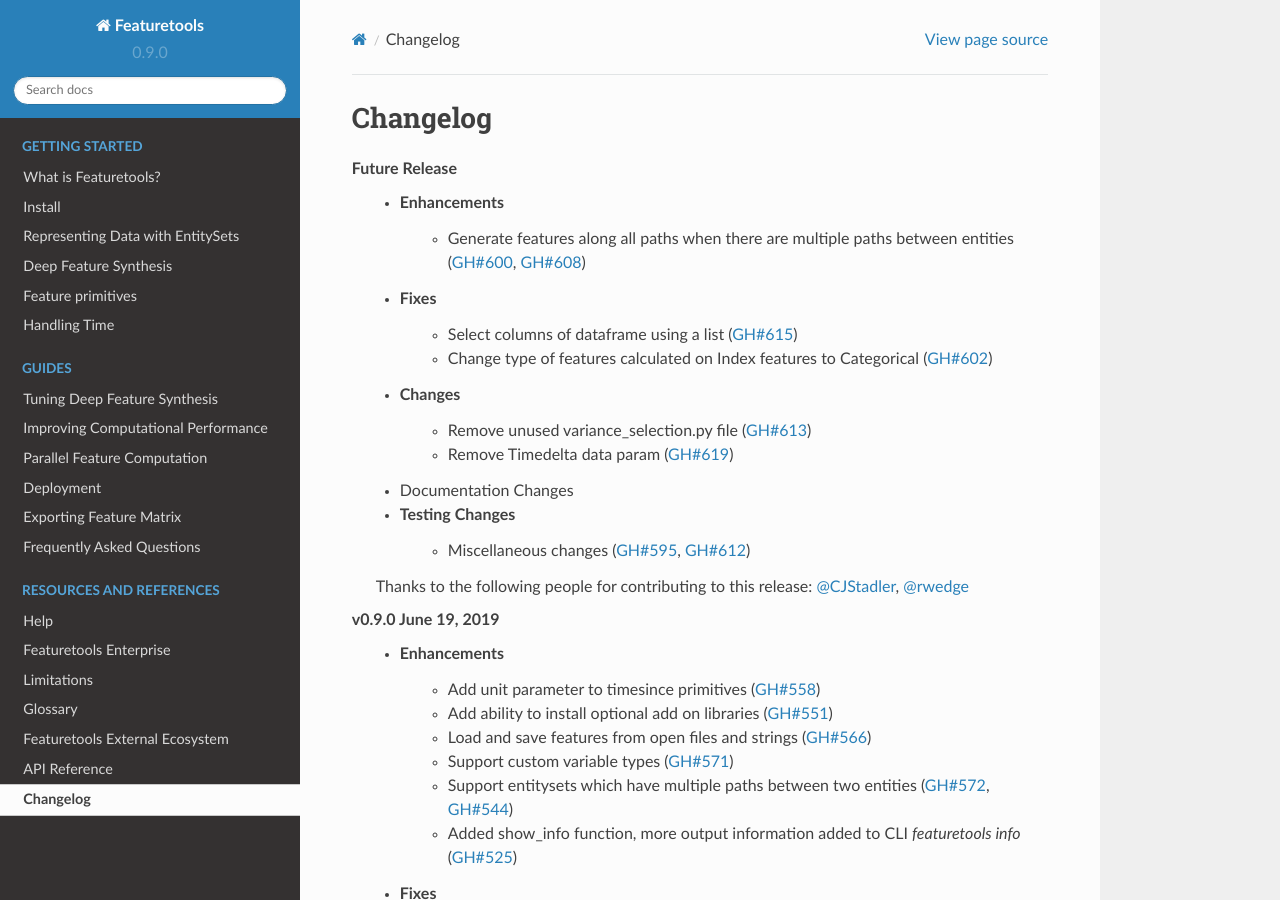
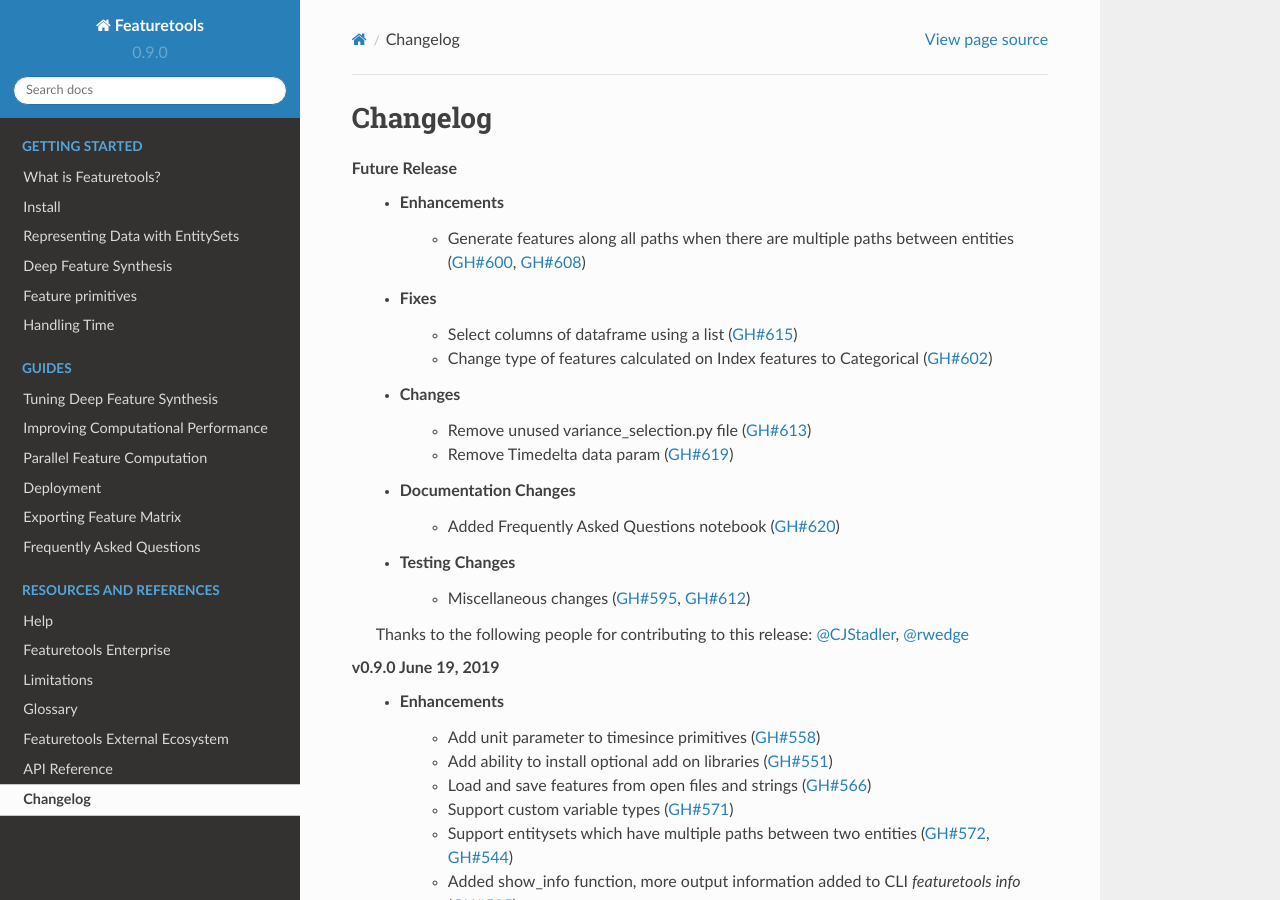
Before and after one commit to alteryx/featuretools, a Sphinx documentation site: the page built from docs/source/changelog.rst, in a window 1280 px wide and 900 px high. Built offline with Sphinx 7.4.7 and the Read the Docs theme 2.0.0, drawn with Linux system fonts in a browser that asks for light colours; pages that are not in the unit, such as notebooks, are missing from menus.

Commit message:
added chanelog

```diff
--- a/docs/source/changelog.rst
+++ b/docs/source/changelog.rst
@@ -12,6 +12,7 @@
         * Remove unused variance_selection.py file (:pr:`613`)
         * Remove Timedelta data param (:pr:`619`)
     * Documentation Changes
+        * Added Frequently Asked Questions notebook (:pr:`620`)
     * Testing Changes
         * Miscellaneous changes (:pr:`595`, :pr:`612`)
 
```
